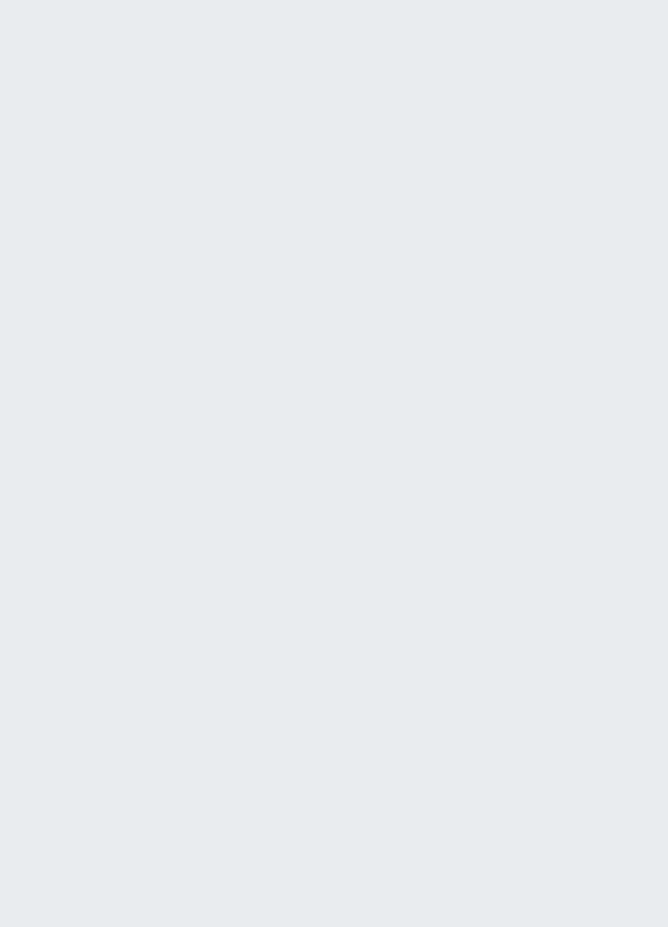
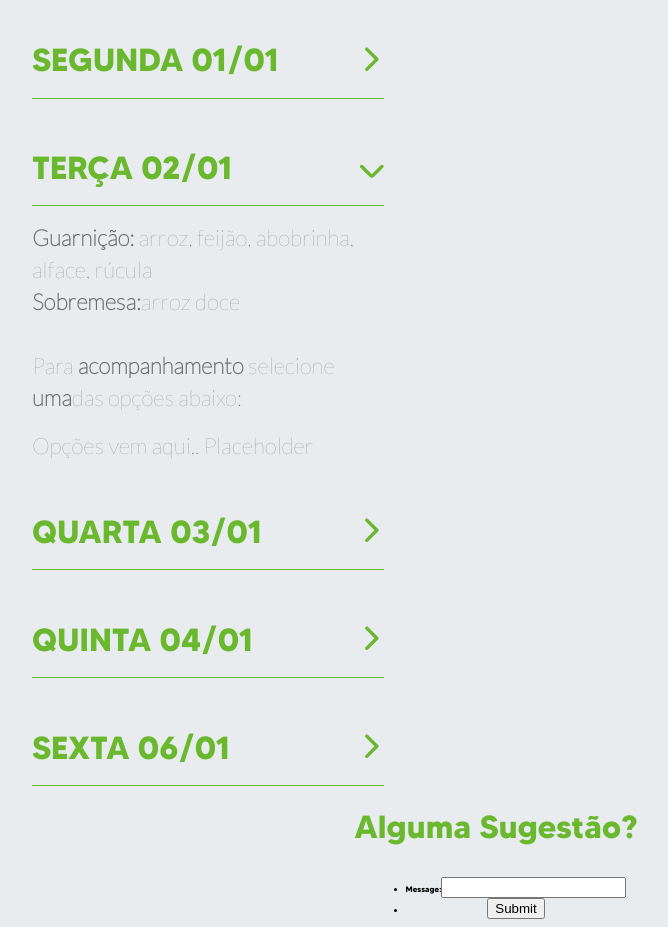
Before and after one commit to Psychobellic/RestaurantMenu, a Next.js app: page /1 in a window 1280 px wide. Shown: the part 1080-2007 px from the top of the page, without its empty margins (144-812 px from the left). Before the commit the page ends 1086 px from the top, so only its background shows below. Built offline with nearby package versions, Linux system fonts and the light colour scheme.

Commit message:
suggestion form begin

```diff
--- a/pages/[slug].tsx
+++ b/pages/[slug].tsx
@@ -1,11 +1,239 @@
+import styles from "../src/styles/slug.module.scss";
 import { useRouter } from "next/router";
+import { ArrowForward, ArrowDown } from "../src/svg/arrow";
 
-export default function Slug() {
+export const Slug = () => {
 	const router = useRouter();
-	const { slug } = router.query;
-	const text = { slug };
+	const text = router.asPath;
 
-	if (process.browser) {
-		return <h1>{text.slug}</h1>;
-	} else return null;
-}
+	if (process.browser && text === "/0") {
+		return (
+			<>
+				<div className={styles.day}>
+					<span className={styles.dayTitle}>
+						<h1>SEGUNDA 01/01</h1>
+						<ArrowDown />
+					</span>
+					<span className={styles.dayContent}>
+						<strong>Guarnição:</strong> arroz, feijão, abobrinha, alface, rúcula
+						<br />
+						<strong>Sobremesa:</strong>arroz doce
+						<br />
+						<br />
+						Para <strong>acompanhamento</strong> selecione <strong>uma</strong>
+						das opções abaixo:
+					</span>
+					<span> Opções vem aqui.. Placeholder </span>
+				</div>
+				<div className={styles.day}>
+					<span className={styles.dayTitle}>
+						<h1>TERÇA 02/01</h1>
+						<ArrowForward />
+					</span>
+				</div>
+				<div className={styles.day}>
+					<span className={styles.dayTitle}>
+						<h1>QUARTA 03/01</h1>
+						<ArrowForward />
+					</span>
+				</div>
+				<div className={styles.day}>
+					<span className={styles.dayTitle}>
+						<h1>QUINTA 04/01</h1>
+						<ArrowForward />
+					</span>
+				</div>
+				<div className={styles.day}>
+					<span className={styles.dayTitle}>
+						<h1>SEXTA 06/01</h1>
+						<ArrowForward />
+					</span>
+				</div>
+			</>
+		);
+	} else if (process.browser && text === "/1") {
+		return (
+			<>
+				<div className={styles.day}>
+					<span className={styles.dayTitle}>
+						<h1>SEGUNDA 01/01</h1>
+						<ArrowForward />
+					</span>
+				</div>
+				<div className={styles.day}>
+					<span className={styles.dayTitle}>
+						<h1>TERÇA 02/01</h1>
+						<ArrowDown />
+					</span>
+					<span className={styles.dayContent}>
+						<strong>Guarnição:</strong> arroz, feijão, abobrinha, alface, rúcula
+						<br />
+						<strong>Sobremesa:</strong>arroz doce
+						<br />
+						<br />
+						Para <strong>acompanhamento</strong> selecione <strong>uma</strong>
+						das opções abaixo:
+					</span>
+					<span> Opções vem aqui.. Placeholder </span>
+				</div>
+				<div className={styles.day}>
+					<span className={styles.dayTitle}>
+						<h1>QUARTA 03/01</h1>
+						<ArrowForward />
+					</span>
+				</div>
+				<div className={styles.day}>
+					<span className={styles.dayTitle}>
+						<h1>QUINTA 04/01</h1>
+						<ArrowForward />
+					</span>
+				</div>
+				<div className={styles.day}>
+					<span className={styles.dayTitle}>
+						<h1>SEXTA 06/01</h1>
+						<ArrowForward />
+					</span>
+				</div>
+			</>
+		);
+	} else if (process.browser && text === "/2") {
+		return (
+			<>
+				<div className={styles.day}>
+					<span className={styles.dayTitle}>
+						<h1>SEGUNDA 01/01</h1>
+						<ArrowForward />
+					</span>
+				</div>
+				<div className={styles.day}>
+					<span className={styles.dayTitle}>
+						<h1>TERÇA 02/01</h1>
+						<ArrowForward />
+					</span>
+				</div>
+				<div className={styles.day}>
+					<span className={styles.dayTitle}>
+						<h1>QUARTA 03/01</h1>
+						<ArrowDown />
+					</span>
+					<span className={styles.dayContent}>
+						<strong>Guarnição:</strong> arroz, feijão, abobrinha, alface, rúcula
+						<br />
+						<strong>Sobremesa:</strong>arroz doce
+						<br />
+						<br />
+						Para <strong>acompanhamento</strong> selecione <strong>uma</strong>
+						das opções abaixo:
+					</span>
+					<span> Opções vem aqui.. Placeholder </span>
+				</div>
+				<div className={styles.day}>
+					<span className={styles.dayTitle}>
+						<h1>QUINTA 04/01</h1>
+						<ArrowForward />
+					</span>
+				</div>
+				<div className={styles.day}>
+					<span className={styles.dayTitle}>
+						<h1>SEXTA 06/01</h1>
+						<ArrowForward />
+					</span>
+				</div>
+			</>
+		);
+	} else if (process.browser && text === "/3") {
+		return (
+			<>
+				<div className={styles.day}>
+					<span className={styles.dayTitle}>
+						<h1>SEGUNDA 01/01</h1>
+						<ArrowForward />
+					</span>
+				</div>
+				<div className={styles.day}>
+					<span className={styles.dayTitle}>
+						<h1>TERÇA 02/01</h1>
+						<ArrowForward />
+					</span>
+				</div>
+				<div className={styles.day}>
+					<span className={styles.dayTitle}>
+						<h1>QUARTA 03/01</h1>
+						<ArrowForward />
+					</span>
+				</div>
+				<div className={styles.day}>
+					<span className={styles.dayTitle}>
+						<h1>QUINTA 04/01</h1>
+						<ArrowDown />
+					</span>
+					<span className={styles.dayContent}>
+						<strong>Guarnição:</strong> arroz, feijão, abobrinha, alface, rúcula
+						<br />
+						<strong>Sobremesa:</strong>arroz doce
+						<br />
+						<br />
+						Para <strong>acompanhamento</strong> selecione <strong>uma</strong>
+						das opções abaixo:
+					</span>
+					<span> Opções vem aqui.. Placeholder </span>
+				</div>
+				<div className={styles.day}>
+					<span className={styles.dayTitle}>
+						<h1>SEXTA 06/01</h1>
+						<ArrowForward />
+					</span>
+				</div>
+			</>
+		);
+	} else if (process.browser && text === "/4") {
+		return (
+			<>
+				<div className={styles.day}>
+					<span className={styles.dayTitle}>
+						<h1>SEGUNDA 01/01</h1>
+						<ArrowForward />
+					</span>
+				</div>
+				<div className={styles.day}>
+					<span className={styles.dayTitle}>
+						<h1>TERÇA 02/01</h1>
+						<ArrowForward />
+					</span>
+				</div>
+				<div className={styles.day}>
+					<span className={styles.dayTitle}>
+						<h1>QUARTA 03/01</h1>
+						<ArrowForward />
+					</span>
+				</div>
+				<div className={styles.day}>
+					<span className={styles.dayTitle}>
+						<h1>QUINTA 04/01</h1>
+						<ArrowForward />
+					</span>
+				</div>
+				<div className={styles.day}>
+					<span className={styles.dayTitle}>
+						<h1>SEXTA 06/01</h1>
+						<ArrowDown />
+					</span>
+					<span className={styles.dayContent}>
+						<strong>Guarnição:</strong> arroz, feijão, abobrinha, alface, rúcula
+						<br />
+						<strong>Sobremesa:</strong>arroz doce
+						<br />
+						<br />
+						Para <strong>acompanhamento</strong> selecione <strong>uma</strong>
+						das opções abaixo:
+					</span>
+					<span> Opções vem aqui.. Placeholder </span>
+				</div>
+			</>
+		);
+	} else {
+		return null;
+	}
+};
+
+export default Slug;
--- a/src/Components/Layout/layout.tsx
+++ b/src/Components/Layout/layout.tsx
@@ -4,6 +4,7 @@ import styles from "../../styles/layout.module.scss";
 import Logo from "../logo";
 import { Button } from "../button/index";
 import Calendar from "../../svg/calendar";
+import Suggestion from "../suggestions";
 
 export default function Layout({ children }: any) {
 	return (
@@ -36,6 +37,7 @@ export default function Layout({ children }: any) {
 					</div>
 				</div>
 				{children}
+				<Suggestion />
 			</main>
 		</>
 	);
--- /dev/null
+++ b/src/Components/suggestions/index.tsx
@@ -0,0 +1,42 @@
+import React from "react";
+import styles from "./styles.module.scss";
+
+export default function Suggestion() {
+	const handleSubmit = (e: React.FormEvent) => {
+		e.preventDefault();
+		console.log("sending");
+	};
+
+	return (
+		<>
+			<h1 className={styles.title}>Alguma Sugestão?</h1>
+			<form
+				method="POST"
+				autoComplete="off"
+				onSubmit={(e) => {
+					handleSubmit(e);
+				}}
+				className={styles.box}>
+				<ul className={styles.suggestionForm}>
+					<li className={styles.formSuggestion}>
+						<label htmlFor="suggestion">Message:</label>
+						<input
+							autoComplete="off"
+							type="text"
+							name="content"
+							className={styles.inputField}
+							id={styles.content}
+							required
+						/>
+						<li className={styles.formSubmit}>
+							<label htmlFor="submit" />
+							<button type="submit" name="submit" className={styles.submit}>
+								Submit
+							</button>
+						</li>
+					</li>
+				</ul>
+			</form>
+		</>
+	);
+}
--- /dev/null
+++ b/src/Components/suggestions/styles.module.scss
@@ -0,0 +1,22 @@
+.title{
+  color: var(--greenLight);
+  font-family: var(--font1);
+  font-size: 2rem;
+
+  .box{
+
+    border: 1px solid var(--darkGray);
+    background-color: #fff;
+
+    .suggestionForm{
+      .formSuggestion{
+        .inputField{
+
+        }
+        .formSubmit{
+
+        }
+      }
+    }
+  }
+}
--- a/src/styles/globals.scss
+++ b/src/styles/globals.scss
@@ -65,5 +65,14 @@ body {
       color: inherit;
       text-decoration: none;
     }
+
+    .arrow-down{
+      transform: translateY(250%);
+      text-align: right;
+    }
+    .arrow-forward{
+      transform: rotate(-90deg) translateX(-125%);
+      text-align: right;
+    }
   }
 }
--- a/src/styles/layout.module.scss
+++ b/src/styles/layout.module.scss
@@ -6,6 +6,7 @@
     padding: 2rem;
     margin-bottom: -2rem !important;
     background: var(--white);
+    border-bottom: var(--greenLight) 4px solid;
   }
 
 .banner{
@@ -20,10 +21,11 @@
   background-position: center center;
   z-index: 0;
   position: relative;
-  transform: translateY(27.5%);
-  margin-top: -6%;
+  transform: translateY(5%);
+  margin-bottom: -8%;
   background-color: var(--black);
   opacity: 0.9;
+
   .bannerText{
     font-family: var(--font2);
     color: var(--white);
@@ -111,7 +113,6 @@
   z-index: 2;
 
   .weekDay{
-    display: flex;
     color: var(--greenLight);
     background: var(--white);
     z-index: 3;
--- /dev/null
+++ b/src/styles/slug.module.scss
@@ -0,0 +1,38 @@
+.day{
+  display: flex;
+  flex-direction: column;
+  color: var(--greenLight);
+  background: var(--white);
+  z-index: 3;
+  justify-content: space-between;
+  text-align: justify;
+  width: 27.5vw;
+  font-family: var(--font1);
+  font-weight: normal;
+  padding-top: 1rem;
+  margin-left: -45vw;
+  font-size: 1rem;
+  .dayTitle{
+    display: flex;
+    flex-direction: row;
+    justify-content: space-between;
+    border-bottom: solid 1px var(--greenLight);
+  h1{
+    color: var(--greenLight);
+    font-family: var(--font1);
+    font-size: 2rem;
+  }
+  }
+  span{
+    margin-top: 1rem;
+    font-family: var(--font2);
+    color: var(--grayDark);
+    font-weight: normal;
+    font-size: 1.4rem;
+    text-align: left;
+    line-height: 2rem;
+    strong{
+    font-weight: 600;
+    }
+  }
+}
--- /dev/null
+++ b/src/svg/arrow.tsx
@@ -0,0 +1,36 @@
+export function ArrowDown() {
+	return (
+		<svg
+			className="arrow-down"
+			xmlns="http://www.w3.org/2000/svg"
+			width="23.616"
+			height="13.503"
+			viewBox="0 0 23.616 13.503">
+			<path
+				id="arrow-down"
+				data-name="Icon ionic-ios-arrow-down"
+				d="M20.679,18,11.742,9.07a1.681,1.681,0,0,1,0-2.384,1.7,1.7,0,0,1,2.391,0L24.258,16.8a1.685,1.685,0,0,1,.049,2.327L14.14,29.32a1.688,1.688,0,0,1-2.391-2.384Z"
+				transform="translate(29.813 -11.246) rotate(90)"
+				fill="#69b82e"
+			/>
+		</svg>
+	);
+}
+export function ArrowForward() {
+	return (
+		<svg
+			className="arrow-forward"
+			xmlns="http://www.w3.org/2000/svg"
+			width="23.616"
+			height="13.503"
+			viewBox="0 0 23.616 13.503">
+			<path
+				id="arrow-forward"
+				data-name="Icon ionic-ios-arrow-forward"
+				d="M20.679,18,11.742,9.07a1.681,1.681,0,0,1,0-2.384,1.7,1.7,0,0,1,2.391,0L24.258,16.8a1.685,1.685,0,0,1,.049,2.327L14.14,29.32a1.688,1.688,0,0,1-2.391-2.384Z"
+				transform="translate(29.813 -11.246) rotate(90)"
+				fill="#69b82e"
+			/>
+		</svg>
+	);
+}
```
Also changed, not shown: src/Components/Content/index.tsx (deleted).
